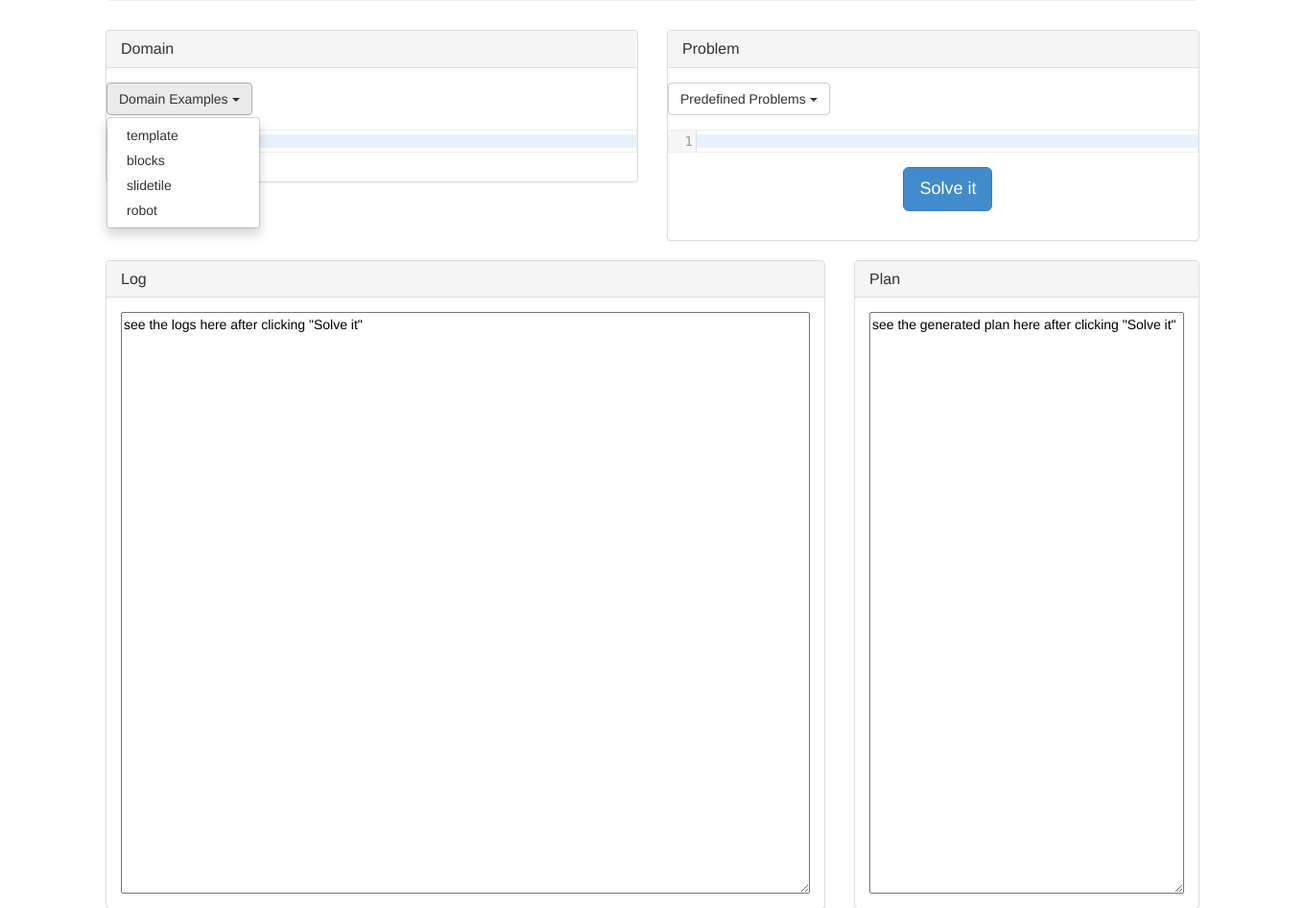
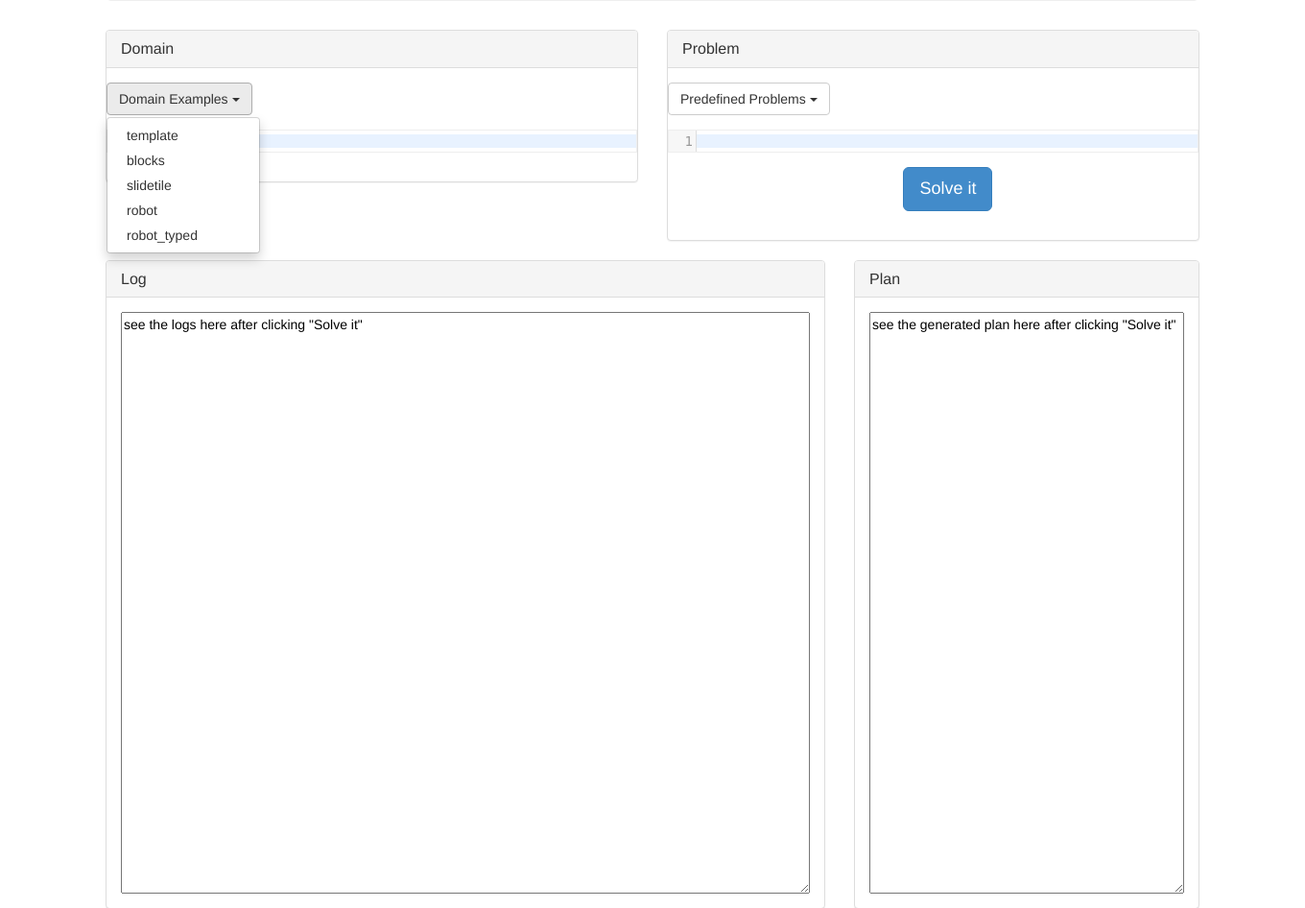
Before and after one commit to LCAS/fast_downward_server, a Flask app: page /fast-downward/ in a window 1360 px wide, after a click on "Domain Examples"; the page is wider, and only the part inside the window is pictured. Shown: the part 359-1305 px from the top of that part at 96% size. Run offline with Flask 2, Linux system fonts and the light colour scheme.

Commit message:
added typed version of robot domain

```diff
--- a/fd_webserver/templates/index.html
+++ b/fd_webserver/templates/index.html
@@ -75,6 +75,7 @@
 						    <li role="presentation"><a role="menuitem" tabindex="-1">blocks</a></li>
                                                     <li role="presentation"><a role="menuitem" tabindex="-1">slidetile</a></li>
 						    <li role="presentation"><a role="menuitem" tabindex="-1">robot</a></li>
+                                                    <li role="presentation"><a role="menuitem" tabindex="-1">robot_typed</a></li>
 						  </ul>
 						</div>
 						<script type="text/javascript" async defer>
@@ -125,7 +126,8 @@
                             <li role="presentation"><a role="menuitem" tabindex="-1">blocks</a></li>
 						    <li role="presentation"><a role="menuitem" tabindex="-1">slidetile_8</a></li>
                                                     <li role="presentation"><a role="menuitem" tabindex="-1">robot</a></li>
-						  </ul>
+                                                   <li role="presentation"><a role="menuitem" tabindex="-1">robot_typed</a></li>
+ 						  </ul>
 						</div>
 						<script type="text/javascript" async defer>
 							$("#ddm-problem li a").click(function () {
```
Also changed, not shown: 2 other files.
